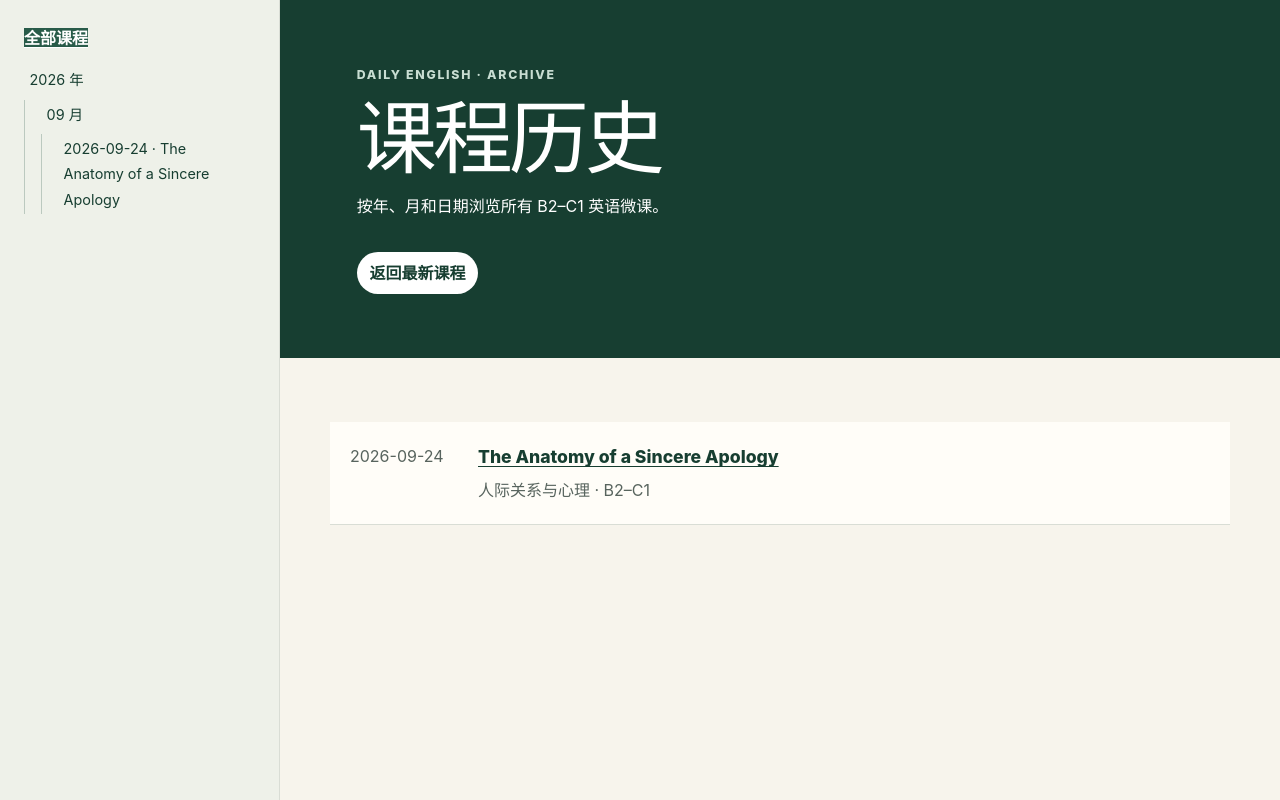
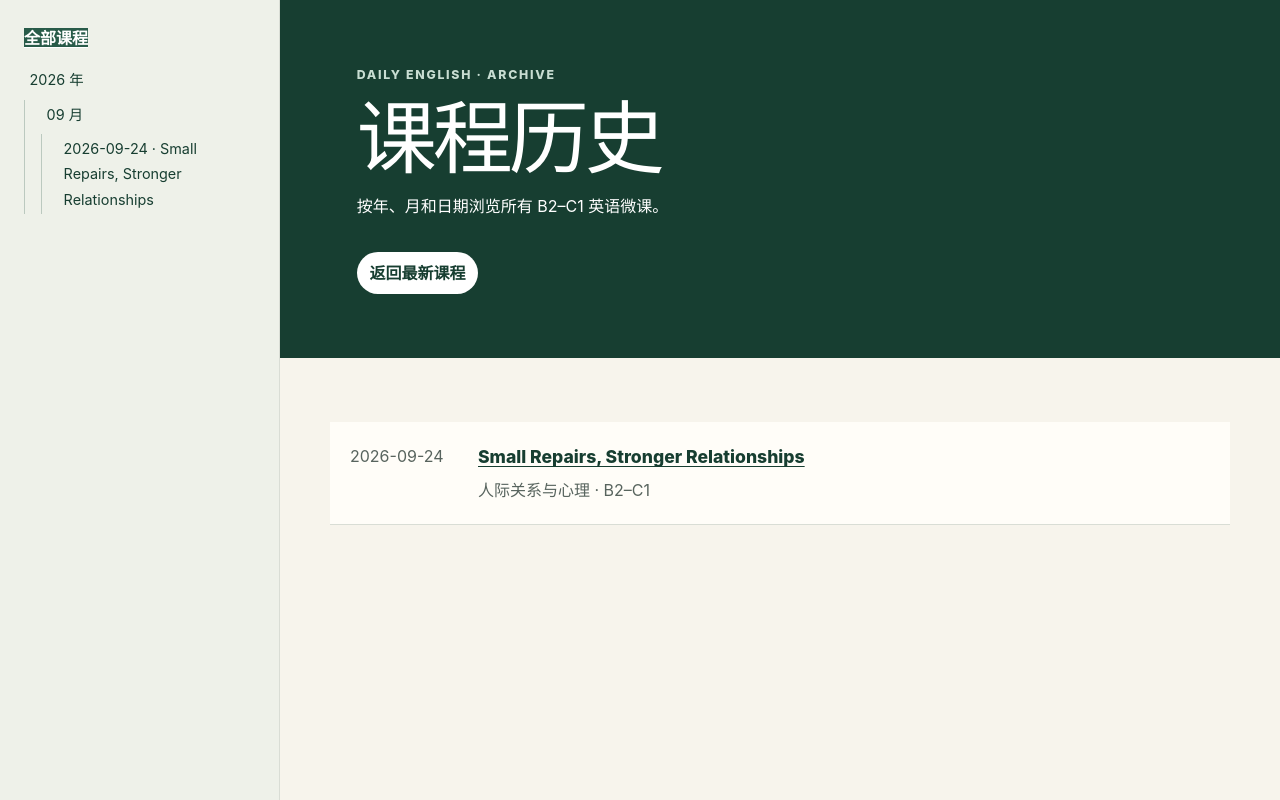
Before and after one commit to Daniel-NetSecu/daily-english-b2-c1, a plain HTML site: page archive/index.html in a window 1280 px wide. Drawn offline with Linux system fonts and the light colour scheme.

Commit message:
Publish archive/index.html

```diff
--- a/archive/index.html
+++ b/archive/index.html
@@ -10,8 +10,8 @@
 <body class="archive-page">
   <a class="skip-link" href="#main-content">跳到主要内容</a>
   <div class="site-layout">
-    <aside class="archive-sidebar" aria-label="课程历史导航"><details class="archive-disclosure" open><summary>课程历史</summary><nav><p><a href="../archive/" aria-current="page">全部课程</a></p><ul class="archive-tree"><li><a href="../archive/2026/">2026 年</a><ul><li><a href="../archive/2026/09/">09 月</a><ul><li><a href="../archive/2026/09/24/">2026-09-24 · The Anatomy of a Sincere Apology</a></li></ul></li></ul></li></ul></nav></details></aside>
-    <div class="page-column"><header class="archive-hero"><p class="eyebrow">Daily English · Archive</p><h1>课程历史</h1><p>按年、月和日期浏览所有 B2–C1 英语微课。</p><a class="home-link" href="../index.html">返回最新课程</a></header><main id="main-content" class="archive-main"><ol class="lesson-list"><li><time datetime="2026-09-24">2026-09-24</time><a href="../archive/2026/09/24/">The Anatomy of a Sincere Apology</a><span>人际关系与心理 · B2–C1</span></li></ol></main></div>
+    <aside class="archive-sidebar" aria-label="课程历史导航"><details class="archive-disclosure" open><summary>课程历史</summary><nav><p><a href="../archive/" aria-current="page">全部课程</a></p><ul class="archive-tree"><li><a href="../archive/2026/">2026 年</a><ul><li><a href="../archive/2026/09/">09 月</a><ul><li><a href="../archive/2026/09/24/">2026-09-24 · Small Repairs, Stronger Relationships</a></li></ul></li></ul></li></ul></nav></details></aside>
+    <div class="page-column"><header class="archive-hero"><p class="eyebrow">Daily English · Archive</p><h1>课程历史</h1><p>按年、月和日期浏览所有 B2–C1 英语微课。</p><a class="home-link" href="../index.html">返回最新课程</a></header><main id="main-content" class="archive-main"><ol class="lesson-list"><li><time datetime="2026-09-24">2026-09-24</time><a href="../archive/2026/09/24/">Small Repairs, Stronger Relationships</a><span>人际关系与心理 · B2–C1</span></li></ol></main></div>
   </div>
 </body>
 </html>
```
